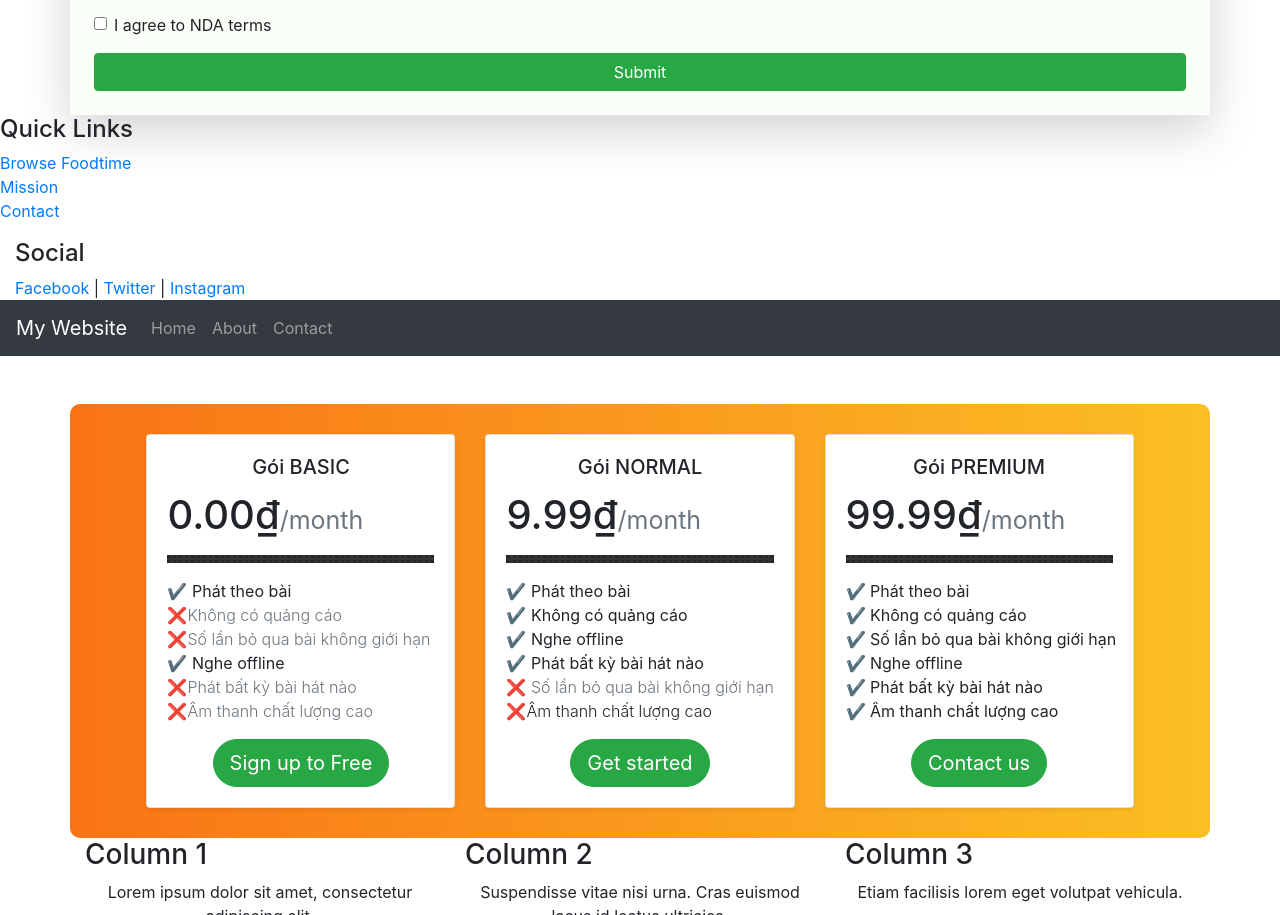
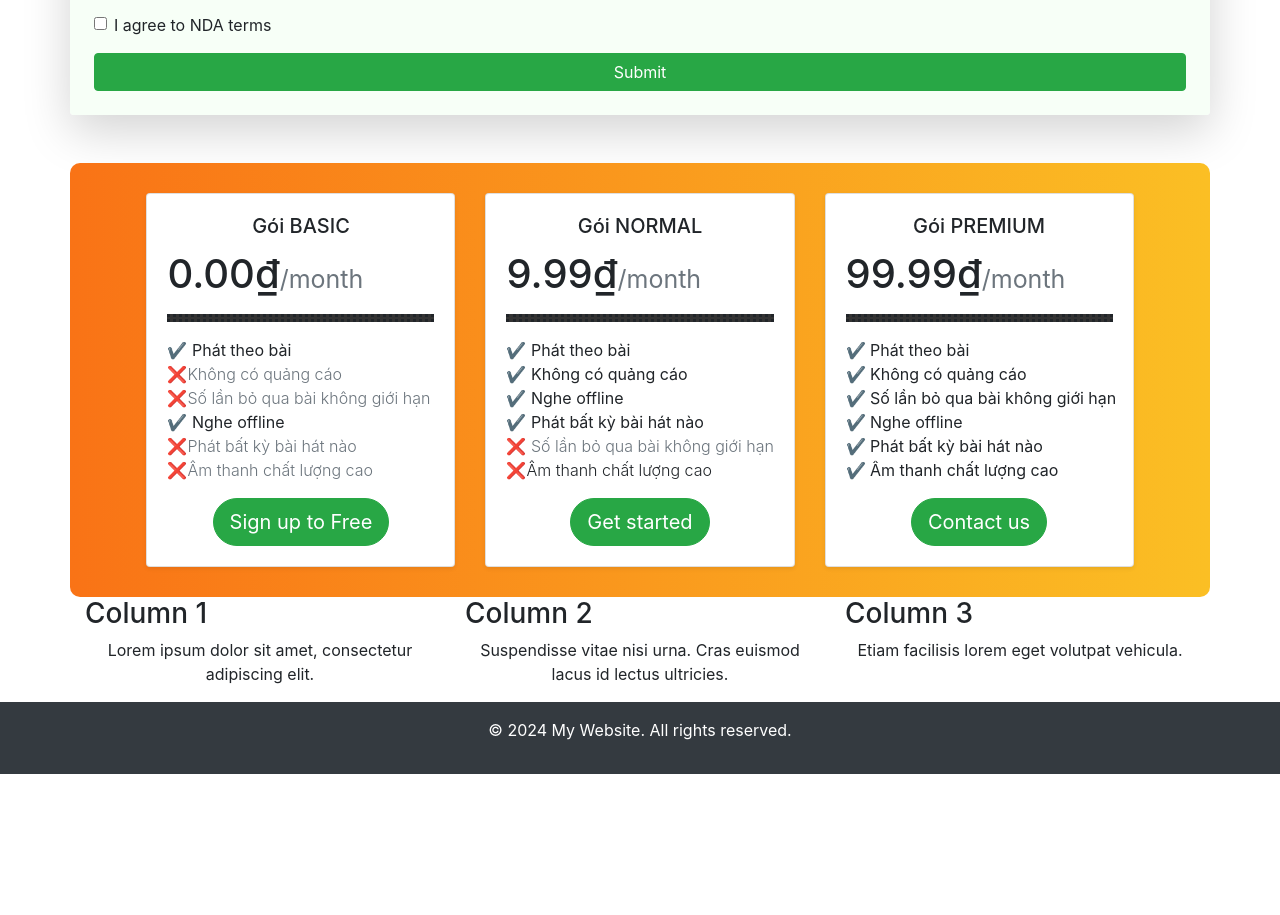
Before and after one commit to sondoansda/11_241IS19A03_Bootstrap, a plain HTML site: page index.html in a window 1280 px wide. Shown: the part 1425-2340 px from the top of the page. After the commit the page ends 2199 px from the top, so only its background shows below. Drawn offline with nearby package versions, Linux system fonts and the light colour scheme.

Commit message:
Update index.html

```diff
--- a/index.html
+++ b/index.html
@@ -59,7 +59,7 @@
     <hr>
 
     <!--Excersie 2: Add a Contact Form-->
-<nav class="navbar navbar-expand-lg navbar-dark bg-dark">
+ <nav class="navbar navbar-expand-lg navbar-dark bg-dark">
         <a class="navbar-brand" href="#">My Website</a>
         <button class="navbar-toggler" type="button" data-toggle="collapse" data-target="#navbarNav"
             aria-controls="navbarNav" aria-expanded="false" aria-label="Toggle navigation">
@@ -120,41 +120,7 @@
         </div>
     </div>
 </section>
-            <h4>Quick Links</h4>
-                <ul class="list-unstyled">
-                    <li><a href="#">Browse Foodtime</a></li>
-                    <li><a href="#">Mission</a></li>
-                    <li><a href="#">Contact</a></li>
-                </ul>
-            </div>
-            <div class="col-lg-4">
-                <h4>Social</h4>
-                <a href="#">Facebook</a> | <a href="#">Twitter</a> | <a href="#">Instagram</a>
-            </div>
-        </div>
-    </div>
-</footer>
     <!--Exercise 3: Add a Pricing Table-->
-    <nav class="navbar navbar-expand-lg navbar-dark bg-dark">
-        <a class="navbar-brand" href="#">My Website</a>
-        <button class="navbar-toggler" type="button" data-toggle="collapse" data-target="#navbarNav"
-            aria-controls="navbarNav" aria-expanded="false" aria-label="Toggle navigation">
-            <span class="navbar-toggler-icon"></span>
-        </button>
-        <div class="collapse navbar-collapse" id="navbarNav">
-            <ul class="navbar-nav">
-                <li class="nav-item">
-                    <a class="nav-link" href="#">Home</a>
-                </li>
-                <li class="nav-item">
-                    <a class="nav-link" href="#">About</a>
-                </li>
-                <li class="nav-item">
-                    <a class="nav-link" href="#">Contact</a>
-                </li>
-            </ul>
-        </div>
-    </nav>
     <div class="container mt-5 d-flex justify-content-center"
         style="background: linear-gradient(to right, #f97316, #fbbf24); border-radius: 10px; padding: 30px;">
         <div class="row text-center">
```
